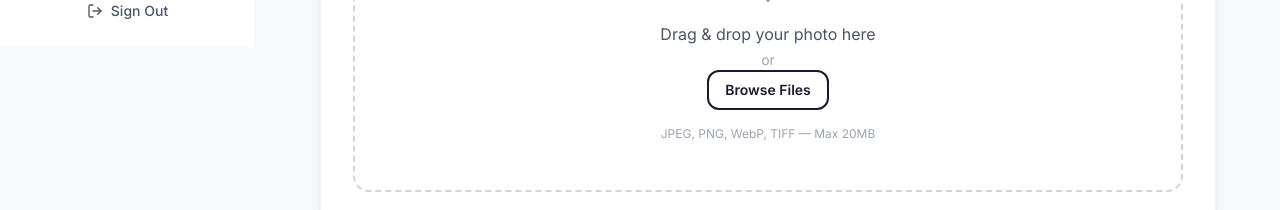
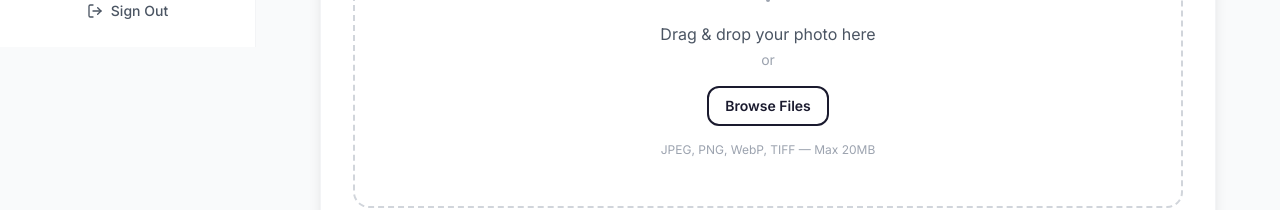
Before and after one commit to ADAI65/memorylane, a Next.js app in the folder apps/web/: page /upload in a window 1280 px wide. Shown: the part 511-721 px from the top of the page. Built offline with nearby package versions, Linux system fonts and the light colour scheme; no server answers; a web font is replaced by a local one.

Commit message:
fix(upload): fix Browse Files button not opening file picker
Label+button nesting is invalid HTML — browser ignores the label trigger.
Replace with useRef + button.onClick to directly call fileInputRef.click()

```diff
--- a/apps/web/src/app/(dashboard)/upload/page.tsx
+++ b/apps/web/src/app/(dashboard)/upload/page.tsx
@@ -2,7 +2,7 @@
 
 // @memorylane/web - Upload Page (all services free)
 
-import { useState } from 'react';
+import { useState, useRef } from 'react';
 import { Button } from '@/components/ui/button';
 import { Card } from '@/components/ui/card';
 import { Badge } from '@/components/ui/badge';
@@ -81,6 +81,7 @@ export default function UploadPage() {
   const [previewUrl, setPreviewUrl] = useState<string | null>(null);
   const [isUploading, setIsUploading] = useState(false);
   const [isProcessing, setIsProcessing] = useState(false);
+  const fileInputRef = useRef<HTMLInputElement>(null);
   const [uploadProgress, setUploadProgress] = useState(0);
   const [uploadResult, setUploadResult] = useState<Upload | null>(null);
   const [error, setError] = useState<string | null>(null);
@@ -272,6 +273,7 @@ export default function UploadPage() {
             )}
           >
             <input
+              ref={fileInputRef}
               type="file"
               id="file-upload"
               accept="image/jpeg,image/png,image/webp,image/tiff"
@@ -313,9 +315,13 @@ export default function UploadPage() {
                   <p className="text-gray-600">Drag & drop your photo here</p>
                   <p className="text-sm text-gray-400 mt-1">or</p>
                 </div>
-                <label htmlFor="file-upload">
-                  <button className="btn-outline text-sm px-4 py-2">Browse Files</button>
-                </label>
+                <button
+                  type="button"
+                  onClick={() => fileInputRef.current?.click()}
+                  className="btn-outline text-sm px-4 py-2"
+                >
+                  Browse Files
+                </button>
                 <p className="text-xs text-gray-400">JPEG, PNG, WebP, TIFF — Max 20MB</p>
               </div>
             )}
```
